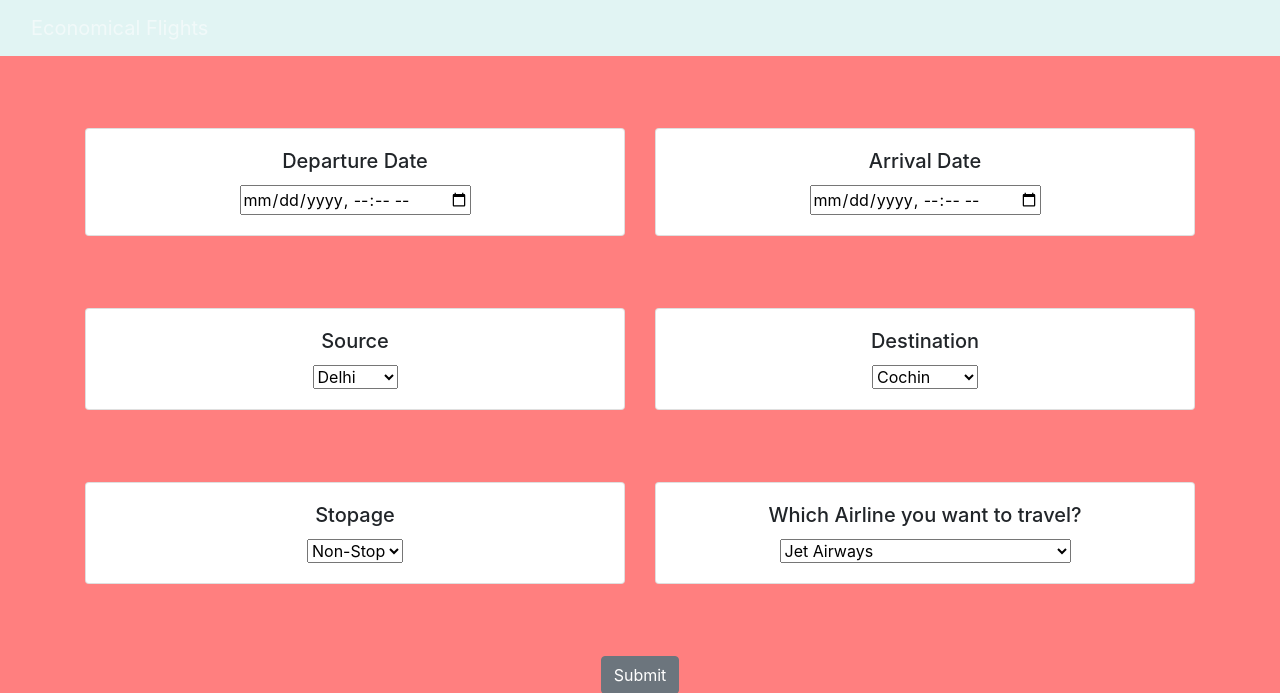
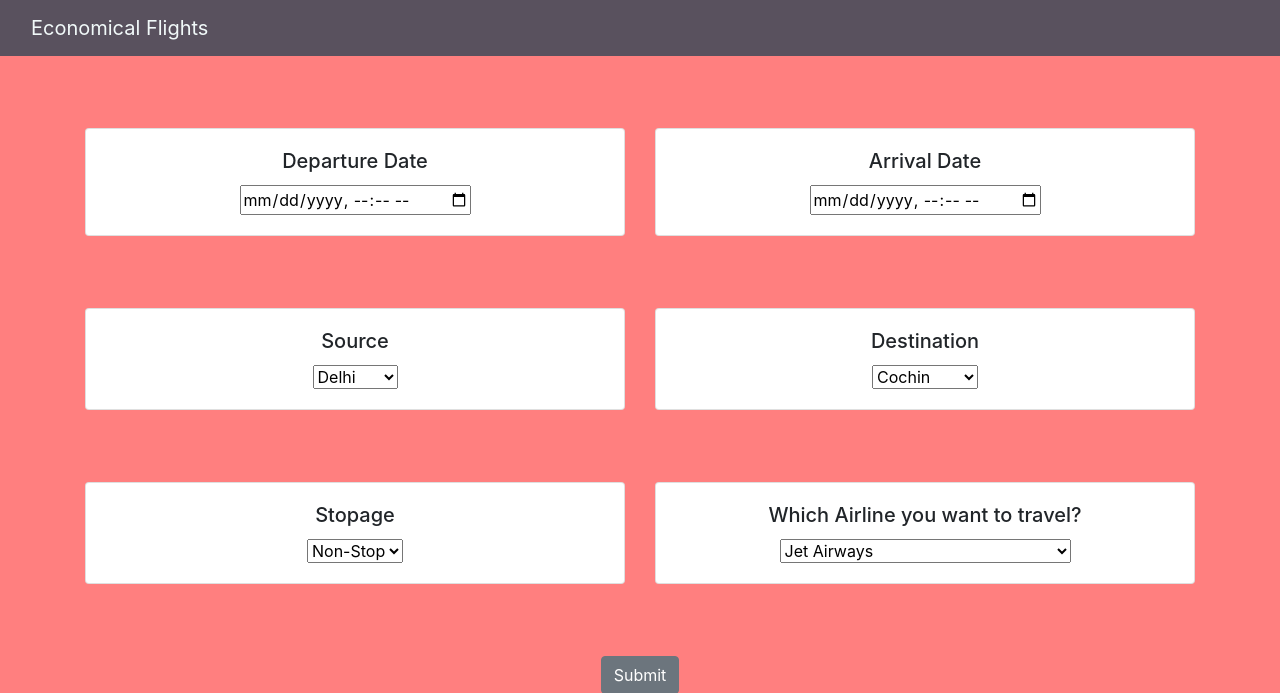
Before and after one commit to mitul01/EconomicalFlights, a Flask app: page / in a window 1280 px wide. Shown: the top 693 px of the page. Run offline with Flask 2, Linux system fonts and the light colour scheme; parts of the project's set-up code (start-up, migrations or seed data) failed here and were passed over; some libraries are stand-ins or nearby versions.

Commit message:
Update styles.css

```diff
--- a/static/css/styles.css
+++ b/static/css/styles.css
@@ -4,7 +4,7 @@ body {
 }
 
 .navbar {
-    background-color: #e1f4f3;
+    background-color: #59515E;
 }
 
 a {
```
